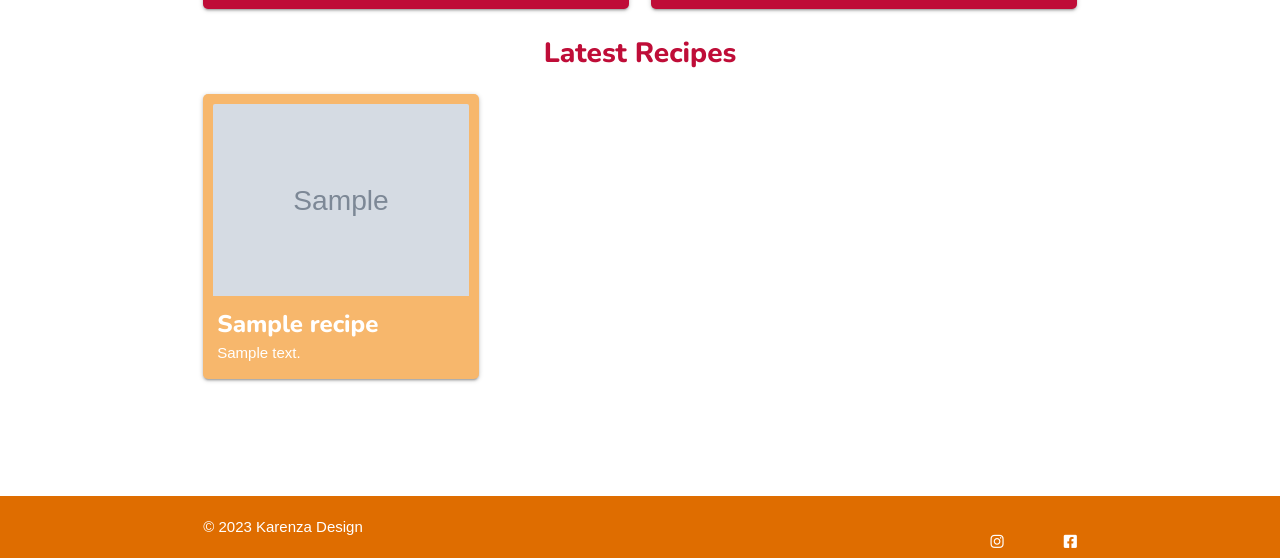
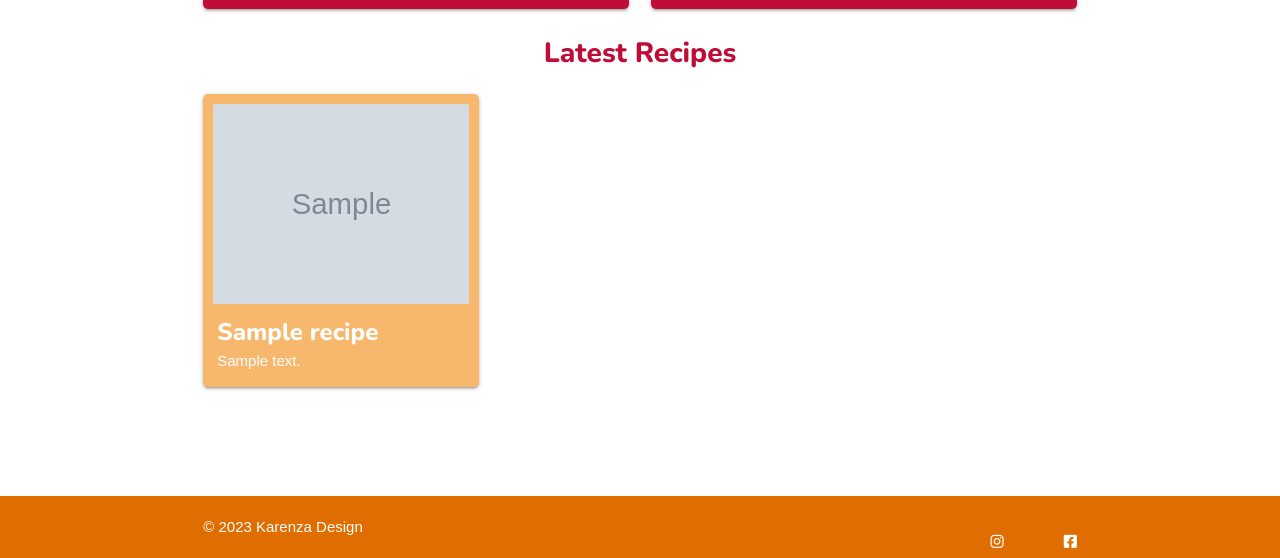
Before and after one commit to Renz2299/foodie-fix, a Flask app: page / in a window 1280 px wide. Shown: the part 242-800 px from the top of the page. Run offline with Flask 2, Linux system fonts and the light colour scheme; tables that the repository leaves empty hold one stand-in row (values such as "Sample post"); grey boxes marked "Sample" are stand-in pictures; some web fonts are replaced.

Commit message:
recipe image css update to ensure images always render at same size and keep their aspect ratio

```diff
--- a/foodiefix/static/css/styles.css
+++ b/foodiefix/static/css/styles.css
@@ -82,6 +82,12 @@ p {
     padding: 10px;
 }
 
+.recipe-card-img {
+    width: 100%;
+    height: 200px;
+    object-fit: cover;
+}
+
 .card-title {
     margin-top: 8px;
 }
@@ -98,6 +104,8 @@ p {
 
 .recipe-img {
     width: 100%;
+    height: 250px;
+    object-fit: cover;
 }
 
 .recipe-description {
--- a/foodiefix/templates/my_recipes.html
+++ b/foodiefix/templates/my_recipes.html
@@ -29,9 +29,9 @@
         <div class="card bg-pale-yellow">
             <div class="card-image">
             {% if recipe.recipe_photo|length %}
-                <img class="recipe-img" src="{{ recipe.recipe_photo }}">
+                <img class="recipe-card-img" src="{{ recipe.recipe_photo }}">
             {% else %}
-                <img class="recipe-img" src="static/img/generic_recipe.jpg" alt="">
+                <img class="recipe-card-img" src="static/img/generic_recipe.jpg" alt="">
             {% endif %}
             </div>
             <div class="recipe-card-content">
--- a/foodiefix/templates/recipes.html
+++ b/foodiefix/templates/recipes.html
@@ -44,9 +44,9 @@
         <div class="card bg-pale-yellow">
             <div class="card-image">
             {% if recipe.recipe_photo|length %}
-                <img class="recipe-img" src="{{ recipe.recipe_photo }}">
+                <img class="recipe-card-img" src="{{ recipe.recipe_photo }}">
             {% else %}
-                <img class="recipe-img" src="static/img/generic_recipe.jpg" alt="">
+                <img class="recipe-card-img" src="static/img/generic_recipe.jpg" alt="">
             {% endif %}
             </div>
             <div class="recipe-card-content">
```
